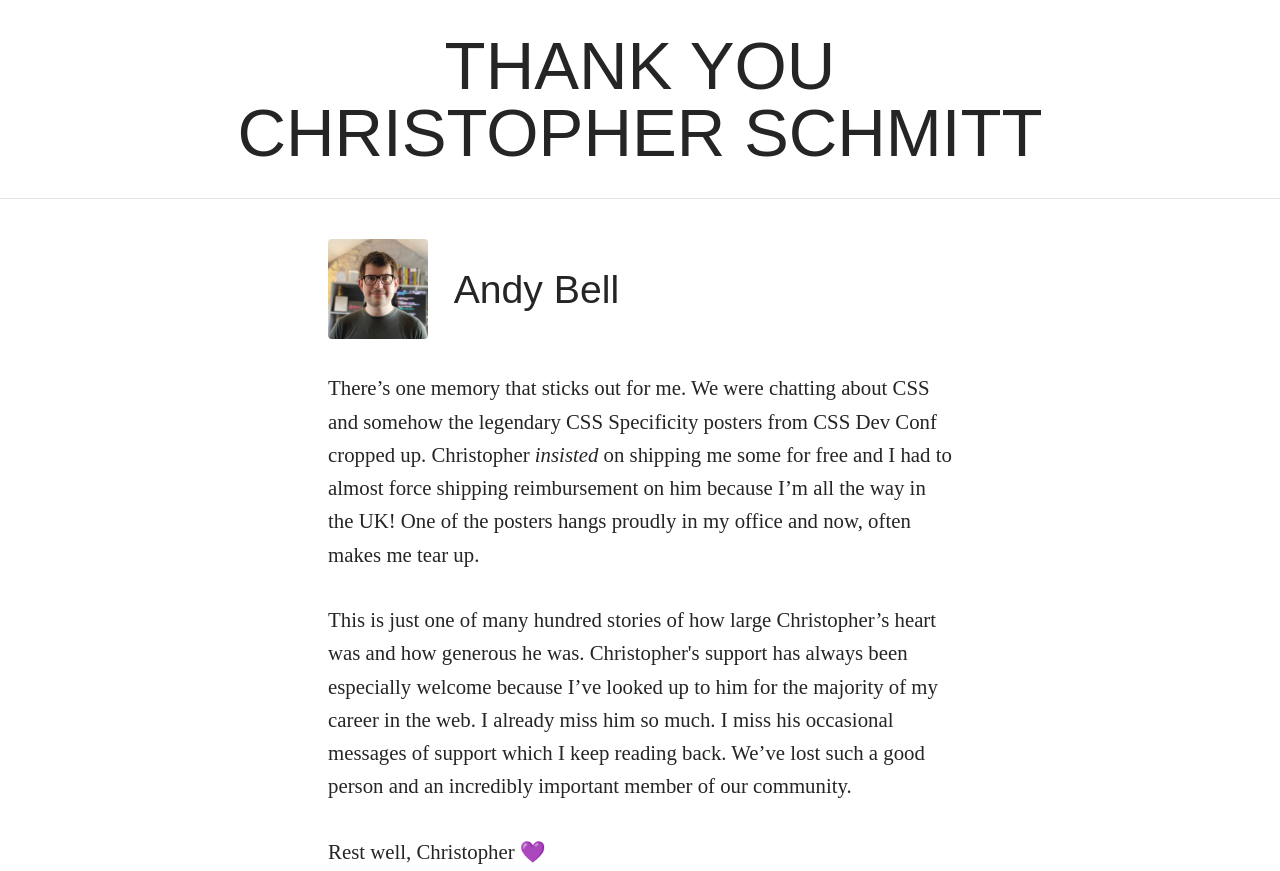
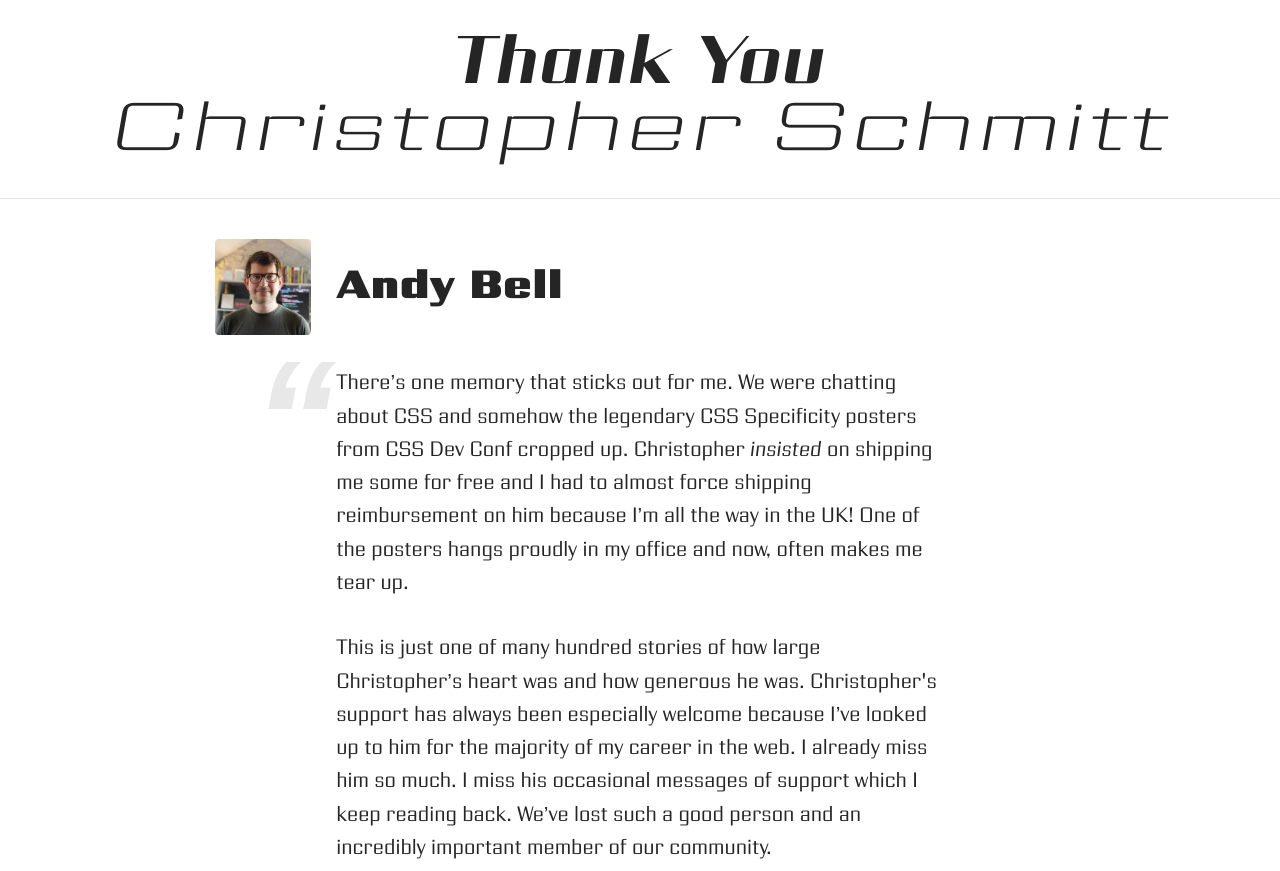
Before and after one commit to thankyouchristoperschmitt/memories_site, an Eleventy site: page memories/andy-bell.md in a window 1280 px wide. Shown: the top 871 px of the page. Built offline with nearby package versions, Linux system fonts and the light colour scheme; Eleventy itself is replaced by a stand-in of ours; files that its build step writes are made by us from their sources; a web font is replaced by a local one.

Commit message:
Messing with some fonts and typography bits

```diff
--- a/_includes/layouts/base.njk
+++ b/_includes/layouts/base.njk
@@ -6,7 +6,6 @@
     <meta name="viewport" content="width=device-width, initial-scale=1.0">
     <title>{{ renderData.title or title or metadata.title }}</title>
     <meta name="description" content="{{ renderData.description or description or metadata.description }}">
-    <link rel="stylesheet" href="https://use.typekit.net/soz0utp.css">
     <link rel="stylesheet" href="/css/reset.css">
     <link rel="stylesheet" href="/css/style.css">
   </head>
--- a/css/style.css
+++ b/css/style.css
@@ -1,8 +1,19 @@
+@font-face {
+  font-family: 'Science Gothic';
+  font-stretch: 50% 200%;
+  font-style: oblique 0deg 10deg;
+  font-weight: 100 900;
+  src: url('../fonts/ScienceGothic-subset-min.woff2') format('woff2 supports variations'),
+       url('../fonts/ScienceGothic-subset-min.woff2') format('woff2-variations');
+  font-display: swap;
+}
+
 :root {
   --color-light: white;
   --color-dark: #252525;
   --color-mid: #e4e4e4;
-  --font-primary: clarendon-text-pro, serif;
+  --font-primary: 'Science Gothic', sans-serif;
+  --font-YOPQ: 73;
   --size-base: 1.25rem;
   --size-mid: 1.6rem;
   --size-large: 2rem;
@@ -14,6 +25,9 @@
 body {
   font-family: var(--font-primary);
   font-size: 1.3rem;
+  font-weight: 300;
+  font-stretch: 60%;
+  font-variation-settings: 'YOPQ' var(--font-YOPQ);
   line-height: 1.6;
   background: var(--color-light);
   color: var(--color-dark);
@@ -36,28 +50,41 @@ header[role='banner'] a {
   display: block;
   line-height: 1;
   font-size: clamp(1.3rem, 7vw, 4.2rem);
-  text-transform: uppercase;
 }
 header[role='banner'] a span {
   display: block;
+  font-stretch: 85%;
+  font-weight: 600;
+  --font-YOPQ: 30;
+  font-variation-settings: 'YOPQ' var(--font-YOPQ);
 }
 
 h1,
 h2,
 header[role='banner'] {
-  font-family: futura-pt-bold, sans-serif;
-  font-weight: normal;
+  font-family: 'Science Gothic', sans-serif;
+  font-stretch: 175%;
+  font-style: oblique 10deg;
+  font-weight: 250;
   line-height: 1.1;
 }
 
 h1 {
   font-size: var(--size-x-large);
+  --font-YOPQ: 50;
+  font-stretch: 85%;
+  font-style: oblique 0deg;
+  font-weight: 900;
 }
 
 h2 {
   font-size: var(--size-large);
 }
 
+em {
+  font-style: oblique 7deg;
+  font-synthesis: none;
+}
 main {
   padding: 1rem;
 }
@@ -80,6 +107,8 @@ hr {
 }
 
 p {
+  font-stretch: 80%;
+  font-weight: 300;
   max-width: 60ch;
 }
 
@@ -139,8 +168,11 @@ p {
 }
 
 .memory__header img {
-  width: 100px;
-  height: 100px;
+  --img-dimension: 6rem;
+  margin-inline-start: calc ((var(--img-dimension) + var(--size-mid)) * -1rem);
+  margin-inline-start: -7.6rem;
+  width: var(--img-dimension);
+  height: var(--img-dimension);
   object-fit: cover;
   margin-inline-end: var(--size-mid);
   border-radius: var(--radius);
@@ -148,6 +180,23 @@ p {
 
 .memory__content {
   margin: var(--size-large) 0;
+}
+
+.memory__content p:first-of-type {
+  position: relative;
+}
+
+.memory__content p:first-of-type::before {
+    content: '“';
+    font-size: 8em;
+    font-style: oblique 10deg;
+    font-weight: 900;
+    line-height: 1;
+    margin-inline-start: -0.5em;
+    margin-block-start: -0.1em;
+    opacity: 0.1;
+    position: absolute;
+    top: 0;
 }
 
 .memory__gallery {
```
Also changed, not shown: .eleventy.js, fonts/ScienceGothic-subset-min.woff2 (added).
